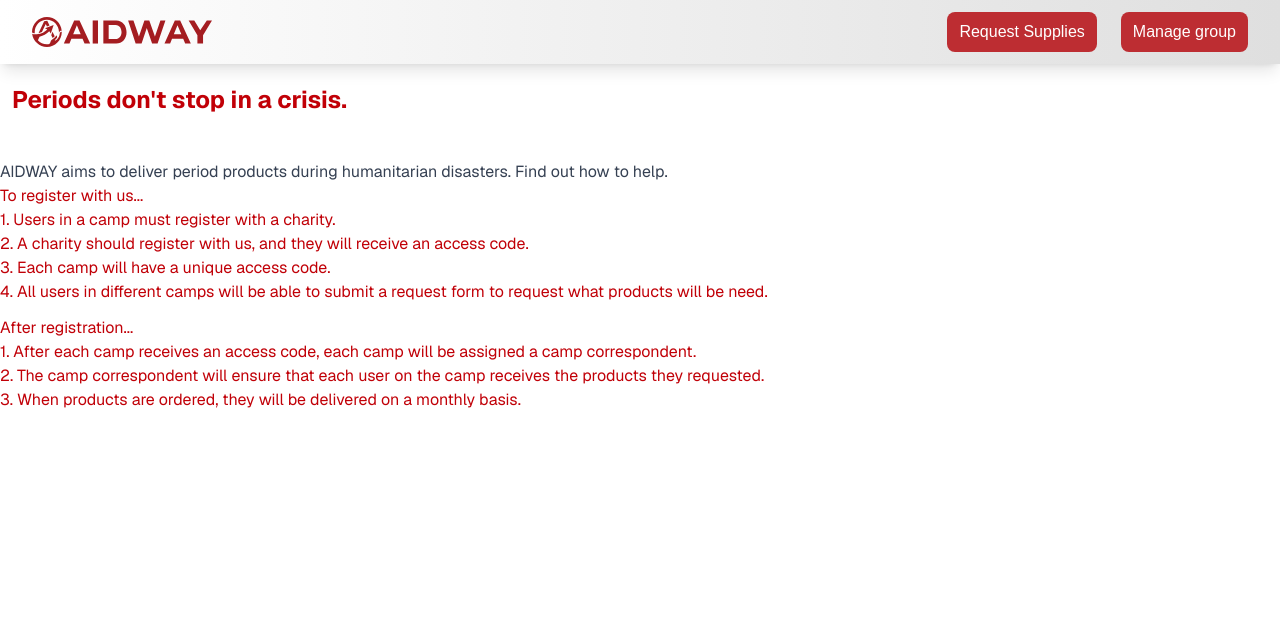
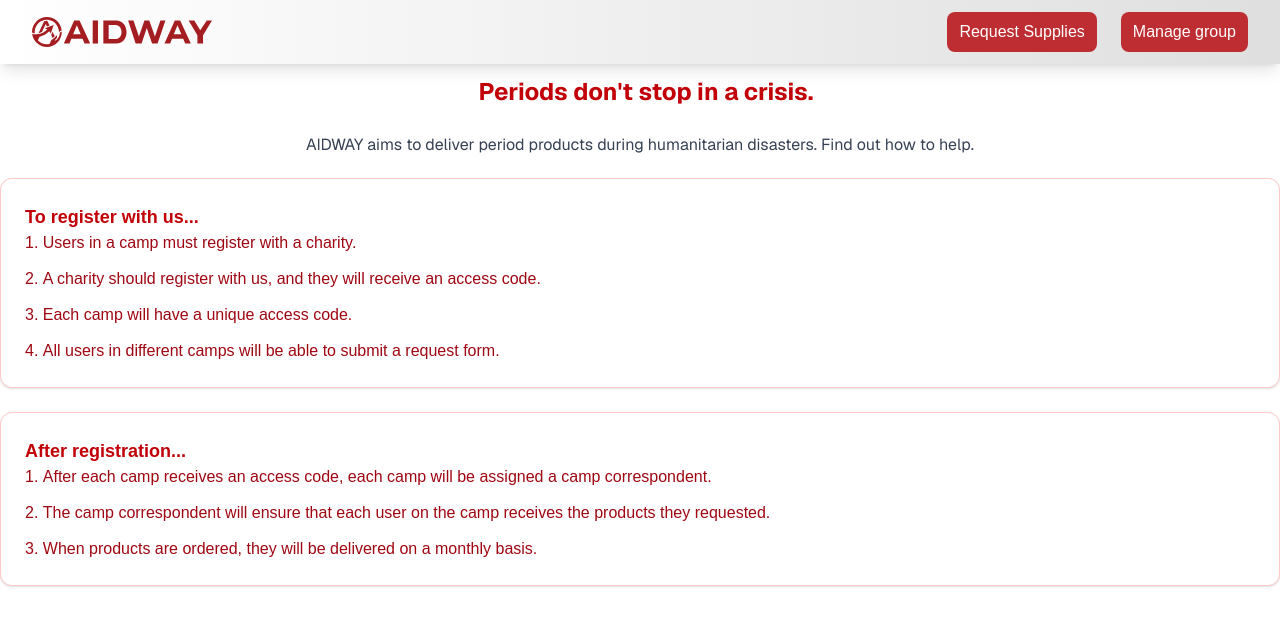
Before and after one commit to DylanMaxim/aidway, a Next.js app in the folder frontend/: page /user in a window 1280 px wide. Shown: the top 626 px of the page. Built offline with nearby package versions, Linux system fonts and the light colour scheme.

Commit message:
edited user dashboard

```diff
--- a/frontend/src/app/user/page.tsx
+++ b/frontend/src/app/user/page.tsx
@@ -9,27 +9,31 @@ export default function Home() {
 		<SuperButton name="Manage group" path="/group" variant={1}></SuperButton>
 	</></Navbar>
 
-	<h1 className="text-red-700 py-5 rounded-lg font-sans font-bold text-2xl border-1-4 pl-3 mb-6">
+	<h1 className="text-red-700 text-center pt-3 rounded-lg font-sans font-bold text-2xl border-1-4 pl-3 mb-6">
 		Periods don't stop in a crisis.
 	</h1>
-	<p className="text-gray-700 text-base font-sans">
+	<p className="text-gray-700 text-base text-center leading-relaxed mb-5 font-sans">
 		AIDWAY aims to deliver period products during humanitarian disasters. Find out how to help.
 	</p>
 
-	<p className="text-red-700 rounded-lg font-sans text-base">To register with us...</p>
-	<ol className="text-red-700 rounded-lg font-sans text-base">
-		<li>1. Users in a camp must register with a charity.</li>
-		<li>2. A charity should register with us, and they will receive an access code.</li>
-		<li>3. Each camp will have a unique access code.</li>
-		<li>4. All users in different camps will be able to submit a request form to request what products will be need.</li>
+	<div className="bg-white border border-red-200 rounded-xl p-6 mb-6 shadow-sm">
+	<h2 className="text-red-700 rounded-lg font-semibold text-lg">To register with us...</h2>
+	<ol className="list-decimal list-inside space-y-3 text-red-800">
+		<li>Users in a camp must register with a charity.</li>
+		<li>A charity should register with us, and they will receive an access code.</li>
+		<li>Each camp will have a unique access code.</li>
+		<li>All users in different camps will be able to submit a request form.</li>
 	</ol>
+	</div>
 
-	<p className="text-red-700 pt-3 rounded-lg font-sans text-base"> After registration...</p>
-	<ol className="text-red-700 rounded-lg font-sans text-base">
-		<li>1. After each camp receives an access code, each camp will be assigned a camp correspondent.</li>
-		<li>2. The camp correspondent will ensure that each user on the camp receives the products they requested.</li>
-		<li>3. When products are ordered, they will be delivered on a monthly basis.</li>
+	<div className="bg-white border border-red-200 rounded-xl p-6 mb-6 shadow-sm">
+	<h2 className="text-red-700 rounded-lg font-semibold text-lg"> After registration...</h2>
+	<ol className="list-decimal list-inside space-y-3 text-red-800">
+		<li>After each camp receives an access code, each camp will be assigned a camp correspondent.</li>
+		<li>The camp correspondent will ensure that each user on the camp receives the products they requested.</li>
+		<li>When products are ordered, they will be delivered on a monthly basis.</li>
 	</ol>
+	</div>
 
 </>
 );}
```
